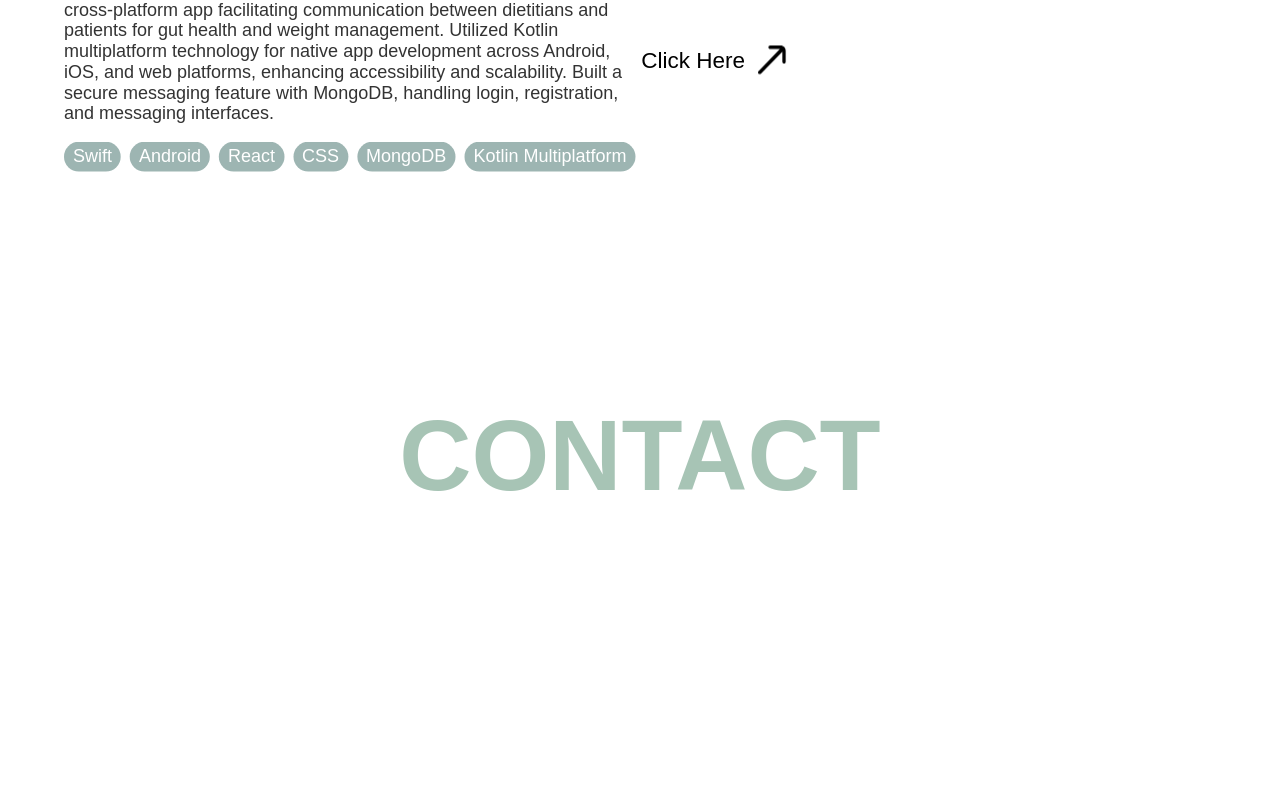
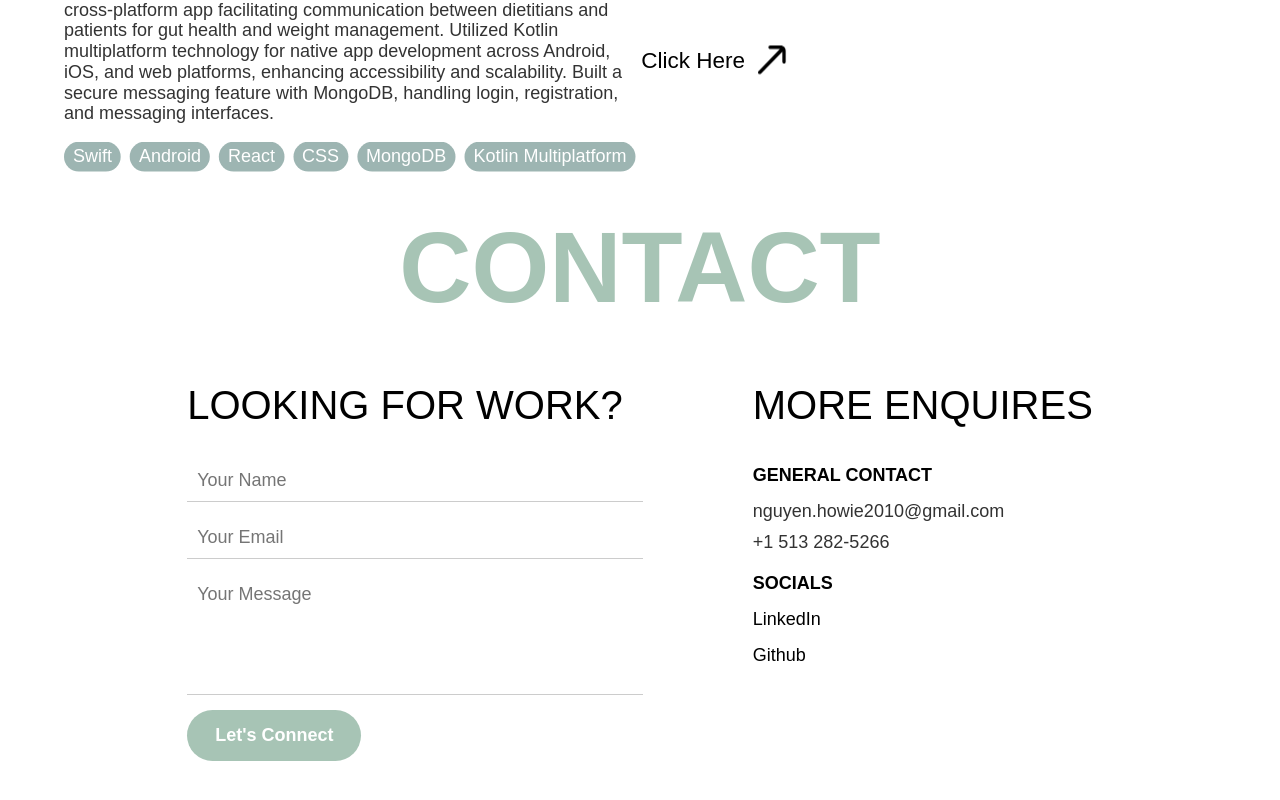
Before and after one commit to Howie315/portfolio-howie2, a React (Create React App) app: page / in a window 1280 px wide. Shown: the part 6568-7368 px from the top of the page. Before the commit the page ends 7234 px from the top, so only its background shows below. Built offline with nearby package versions, Linux system fonts and the light colour scheme; a web font is replaced by a local one.

Commit message:
finished contact page for now

```diff
--- a/src/features/Contact/presentation/Contact.jsx
+++ b/src/features/Contact/presentation/Contact.jsx
@@ -1,11 +1,118 @@
-import React from "react";
+import React, { useEffect } from "react";
 import "./Contact.scss";
+import gsap from "gsap";
+
+const applyHoverEffect = () => {
+  // Select all the link elements
+  const links = document.querySelectorAll(
+    ".email-link, .number-link, .social-media-link"
+  );
+
+  links.forEach((link) => {
+    // Hover animation
+    link.addEventListener("mouseenter", () => {
+      gsap.to(link, {
+        scale: 1.05,
+        color: "#a7c4b5",
+        duration: 0.3,
+        ease: "power1.out",
+      });
+    });
+
+    // Reset animation
+    link.addEventListener("mouseleave", () => {
+      gsap.to(link, {
+        scale: 1,
+        color: "#333",
+        duration: 0.3,
+        ease: "power1.out",
+      });
+    });
+  });
+};
 
 const Contact = () => {
+  useEffect(() => {
+    applyHoverEffect();
+  }, []);
+  const handleSubmit = async (event) => {
+    event.preventDefault();
+
+    const formData = new FormData(event.target);
+
+    // Post the form data to Formspree
+    const response = await fetch("https://formspree.io/f/xnqejzjk", {
+      method: "POST",
+      body: formData,
+      headers: {
+        Accept: "application/json",
+      },
+    });
+
+    if (response.ok) {
+      // Handle success (show success message, clear form, etc.)
+      console.log("Form successfully submitted");
+    } else {
+      // Handle error (show error message)
+      console.log("Error submitting form");
+    }
+  };
   return (
     <div className="contact-panel" id="contact">
       <div className="contact-title">CONTACT</div>
 
+      <div className="contact-content">
+        <form onSubmit={handleSubmit} className="contact-form">
+          <div className="contact-subtitle">LOOKING FOR WORK?</div>
+          <input
+            type="text"
+            name="name"
+            placeholder="Your Name"
+            className="form-input"
+            required
+          />
+          <input
+            type="email"
+            name="email"
+            placeholder="Your Email"
+            className="form-input"
+            required
+          />
+          <textarea
+            name="message"
+            placeholder="Your Message"
+            className="form-textarea"
+            required
+          ></textarea>
+          <button type="submit" className="form-button">
+            Let's Connect
+          </button>
+        </form>
+
+        <div className="contact-column">
+          <div className="email-number">MORE ENQUIRES</div>
+          <div className="basic-contact">GENERAL CONTACT</div>
+
+          <a href="mailto:nguyen.howie2010@gmail.com" class="email-link">
+            <div class="email">nguyen.howie2010@gmail.com</div>
+          </a>
+          <a href="tel:+15132825266" class="number-link">
+            <div class="number">+1 513 282-5266</div>
+          </a>
+          <div className="socials">SOCIALS</div>
+
+          <a
+            href="https://www.linkedin.com/in/howie-nguyen-491587216/"
+            class="social-media-link"
+          >
+            <div class="social-link">LinkedIn</div>
+          </a>
+
+          <a href="https://github.com/Howie315" class="social-media-link">
+            <div class="social-link">Github</div>
+          </a>
+        </div>
+      </div>
     </div>
   );
 };
--- a/src/features/Contact/presentation/Contact.scss
+++ b/src/features/Contact/presentation/Contact.scss
@@ -1,18 +1,182 @@
 .contact-panel {
-  min-height: 50vh;
+  min-height: 80vh;
+  margin-top: -100px;
   display: flex;
   flex-direction: column;
+  justify-content: center;
   align-items: center;
-  justify-content: center;
+
+  @media (max-width: 767px) {
+    margin-top: -150px;
+  }
   .contact-title {
-    justify-content: center;
-    align-items: center;
-
     font-size: 100px;
     font-family: "Clash Display", sans-serif;
     font-weight: bolder;
     margin-bottom: 20px;
     color: #a7c4b5;
+  }
+
+  .contact-content {
+    display: flex; // Set to flex to align children horizontally
+    justify-content: center; // Center the children
+    align-items: flex-start; // Align items to the start of the cross axis
+    width: 100%;
+    max-width: 1200px; // Adjust as needed
+    gap: 80px;
+
+    .contact-subtitle {
+      font-family: "Clash Display", sans-serif;
+      font-size: 40px;
+      font-weight: 500;
+      line-height: 2;
+      text-align: left;
+    }
+
+    .contact-form {
+      display: flex;
+      flex-direction: column;
+      gap: 15px;
+      margin-top: 20px;
+      align-self: left;
+    }
+    .contact-column {
+      padding-left: 50px; // Add padding between form and this column
+      display: flex;
+      flex-direction: column;
+
+      .email-number {
+        font-family: "Clash Display", sans-serif;
+        font-size: 40px;
+        font-weight: 500;
+        line-height: 3;
+      }
+      .basic-contact {
+        font-family: "Cabinet Grotesk", sans-serif;
+        font-size: 18px;
+        color: black;
+        font-weight: bolder;
+        margin-bottom: 15px;
+      }
+      .email {
+        margin-bottom: 10px;
+      }
+      .number {
+        margin-bottom: 20px;
+      }
+      .email-link,
+      .number-link {
+        font-family: "Cabinet Grotesk", sans-serif;
+        font-size: 18px;
+        color: #333;
+        text-decoration: none; /* Removes the underline */
+      }
+
+      .socials {
+        font-family: "Cabinet Grotesk", sans-serif;
+        font-size: 18px;
+        color: black;
+        font-weight: bolder;
+        margin-bottom: 15px;
+      }
+
+      .social-media-link {
+        text-decoration: none !important;
+        cursor: pointer;
+        margin-bottom: 15px;
+        color: black;
+        text-decoration: none;
+        font-family: "Cabinet Grotesk", sans-serif;
+        font-size: 18px;
+      }
+
+      @media (max-width: 767px) {
+        .email-number {
+          font-size: 20px;
+        }
+        .basic-contact {
+          font-size: 16px;
+        }
+        .email-link,
+        .number-link {
+          font-size: 16px;
+        }
+        .socials {
+          font-size: 16px;
+        }
+        .social-media-link {
+          font-size: 16px;
+        }
+      }
+    }
+
+    .form-input,
+    .form-textarea {
+      font-family: "Cabinet Grotesk", sans-serif;
+      font-size: 18px;
+      color: #333;
+      background-color: transparent; // Make background transparent
+      width: 100%; // Ensure full width
+      padding: 10px;
+      border: none; // Remove border
+      border-bottom: 1px solid #ccc; // Add bottom border for underline effect
+      outline: none; // Remove default focus outline
+      resize: none; // Specifically for textarea
+
+      &:focus {
+        border-bottom: 2px solid #a7c4b5; // Change bottom border on focus (adjust color as needed)
+        color: #000; // Change text color on focus (optional)
+      }
+    }
+    .form-textarea {
+      height: 100px;
+    }
+
+    .form-button {
+      padding: 15px 20px;
+      background-color: #a7c4b5;
+      color: white;
+      border: none;
+      border-radius: 40px;
+      cursor: pointer;
+      transition: background-color 0.3s ease;
+      font-family: "Cabinet Grotesk", sans-serif;
+      font-size: 18px;
+      font-weight: bold;
+      width: 40%;
+
+      &:hover {
+        background-color: darken(#a7c4b5, 10%);
+      }
+    }
+
+    @media (max-width: 767px) {
+      flex-direction: column; // Change to column layout on smaller screens
+      align-items: center; // Center align items for a cleaner look
+      gap: 40px; // Adjust gap as needed
+
+      .form-input,
+      .form-textarea {
+        font-size: 16px;
+      }
+      .contact-column {
+        padding-left: 0; // Remove additional padding for mobile view
+      }
+
+      .contact-form,
+      .contact-column {
+        width: 80%; // Set width to 100% for full-width on mobile
+        align-self: center; // Center align self
+      }
+
+      .form-button {
+        width: 40%; // Adjust button width as needed
+        font-size: 16px;
+      }
+      .contact-subtitle {
+        font-size: 20px;
+      }
+    }
   }
   @media (max-width: 767px) {
     .contact-title {
```
